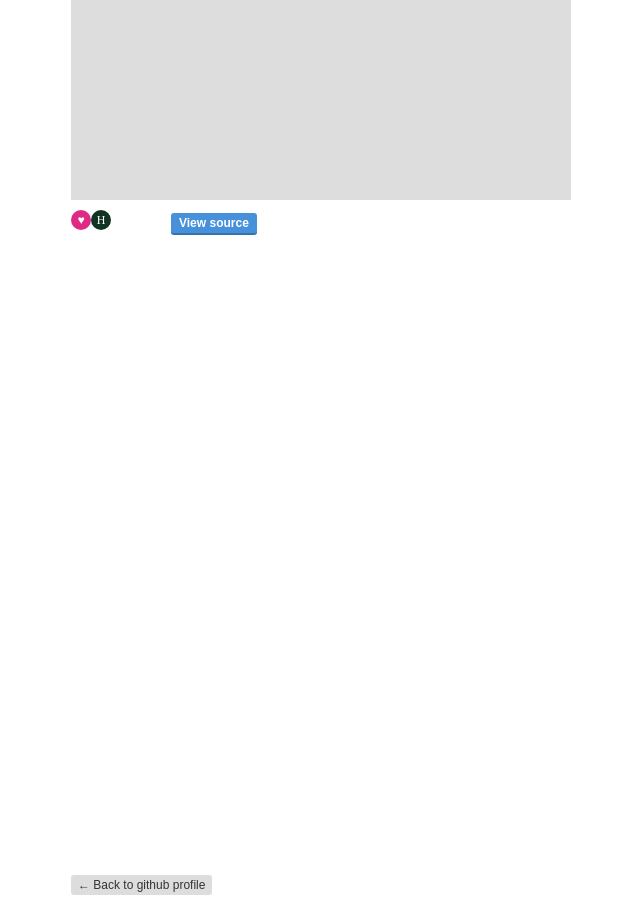
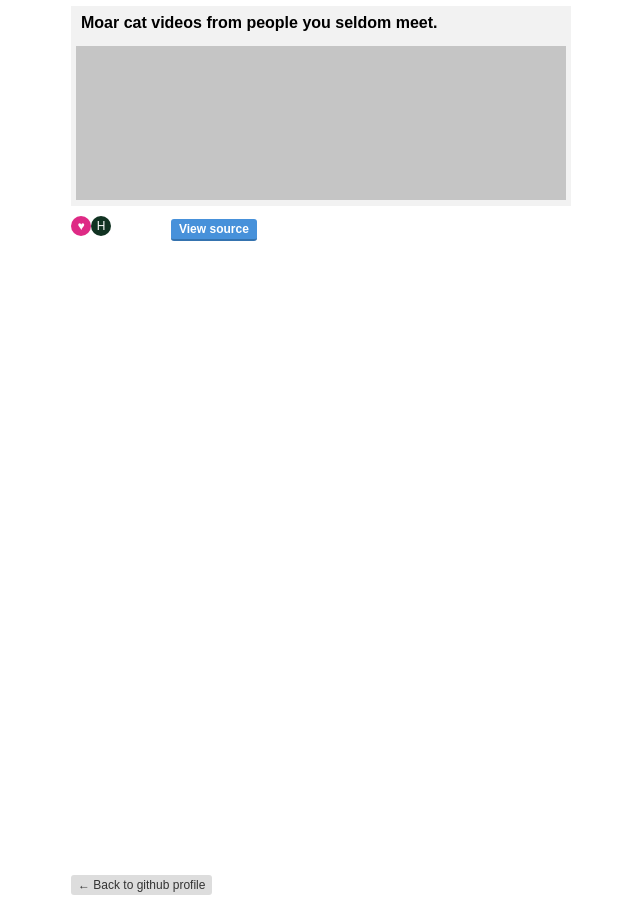
Before and after one commit to sankalpsans/sankalpsans.github.io, a Jekyll site: the page built from _posts/2016-09-24-facebook-love-button.markdown, in a window 1280 px wide. Shown: the whole page, without its empty margins (319-959 px from the left). Built offline with Jekyll 4.4.1, drawn with Linux system fonts in a browser that asks for light colours.

Commit message:
Usability

```diff
--- a/_posts/2016-09-24-facebook-love-button.markdown
+++ b/_posts/2016-09-24-facebook-love-button.markdown
@@ -6,6 +6,7 @@
         body {
             width: 500px;
             margin: 0 auto;
+            font-family:sans-serif;
         }
 
         .love {
@@ -87,6 +88,17 @@
    <body>
    <div class="holder">
         <div class="one-post">
+          <h4 style="
+            font-family: sans-serif;
+            margin: 6px;
+            padding: 8px 4px;
+        ">Moar cat videos from people you seldom meet.</h4><div style="
+            float: left;
+            width: 98%;
+            background: #c5c5c5;
+            height: 154px;
+            margin-left: 1%;
+        "></div>
         </div>
         <div class="heart-holder">
             <span class="love">♥</span>
```
Also changed, not shown: other parts of _posts/2016-09-24-facebook-love-button.markdown (+1 -1 lines).
